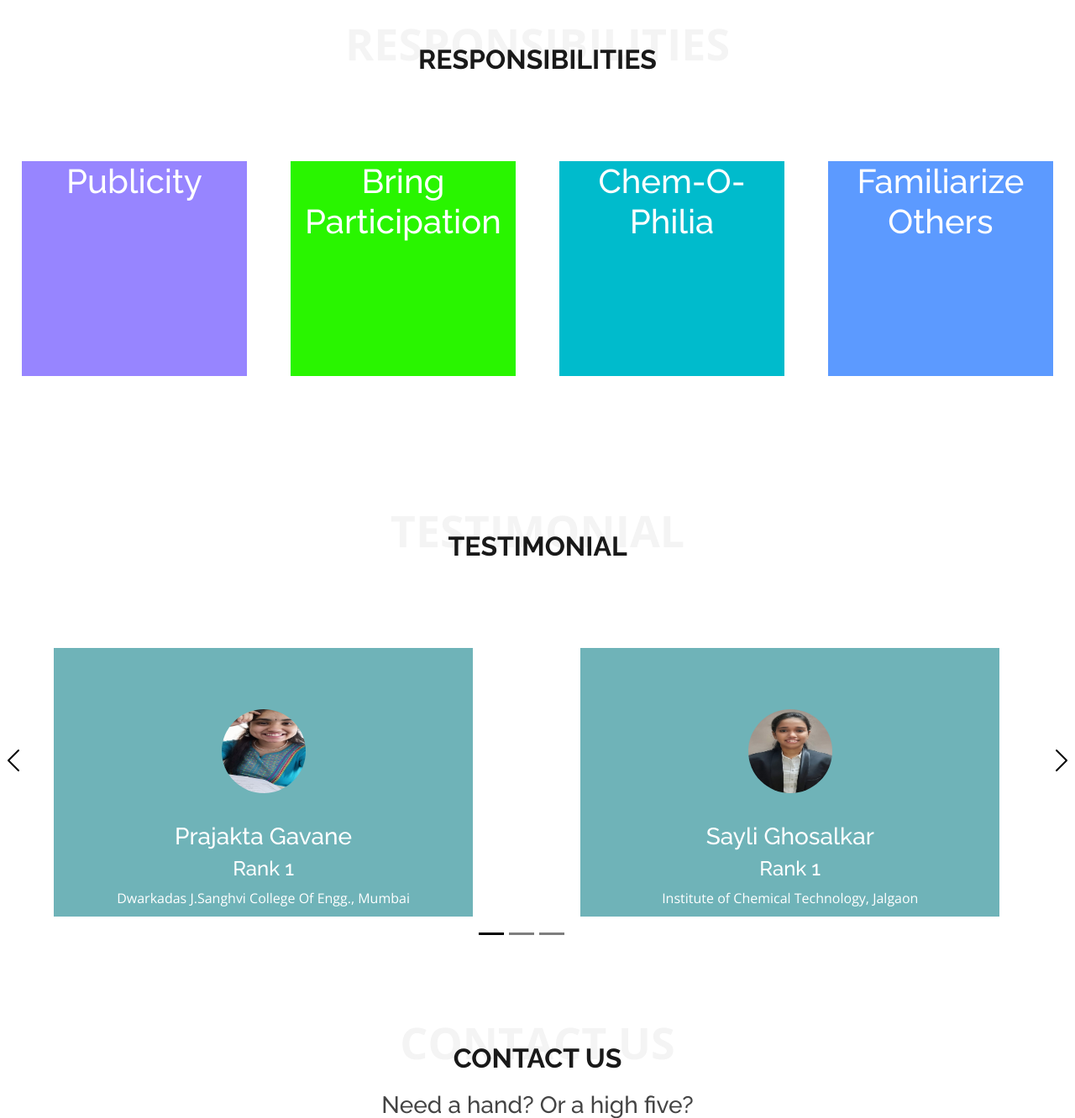
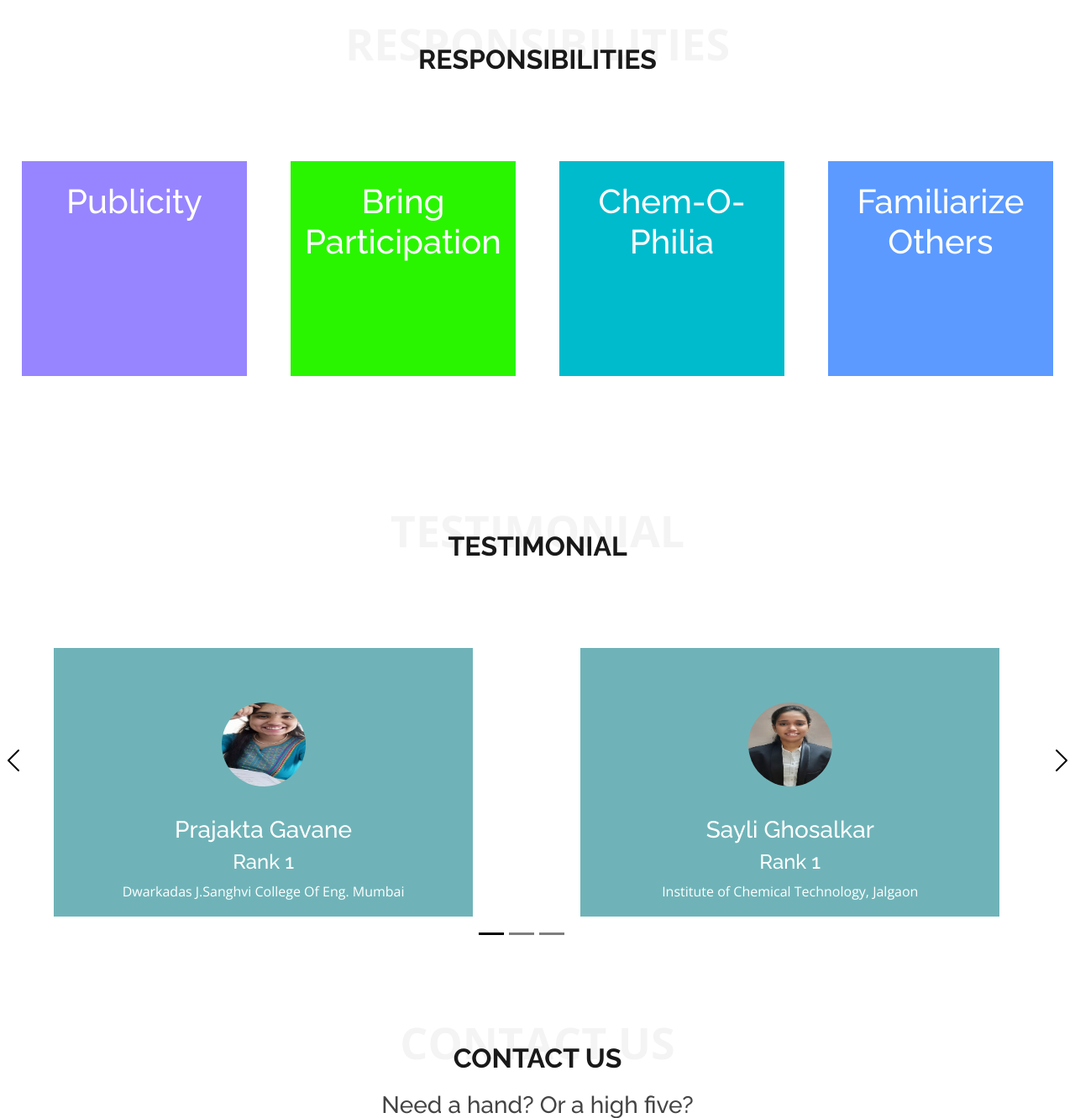
Before and after one commit to deepaktho/azeotropy_website, a Django app: page / in a window 1280 px wide. Shown: the part 3097-4429 px from the top of the page at 84% size. Run offline with Django 3.2, Linux system fonts and the light colour scheme; some libraries are stand-ins or nearby versions.

Commit message:
Update index.html

```diff
--- a/backend/azweb/Template/index.html
+++ b/backend/azweb/Template/index.html
@@ -334,6 +334,7 @@
           <div class="flip-card">
             <div class="flip-card-inner">
               <div class="flip-card-front duty4">
+                <br>
                 <h1>Publicity</h1>
                 <div class="icon">
                   <lord-icon src="https://cdn.lordicon.com/eszyyflr.json" trigger="loop"
@@ -361,6 +362,7 @@
           <div class="flip-card">
             <div class="flip-card-inner">
               <div class="flip-card-front duty1">
+                <br>
                 <h1>Bring Participation</h1>
                 <div class="icon">
                   <lord-icon src="https://cdn.lordicon.com/uukerzzv.json" trigger="loop"
@@ -383,6 +385,7 @@
           <div class="flip-card">
             <div class="flip-card-inner">
               <div class="flip-card-front duty2">
+                <br>
                 <h1>Chem-O-Philia</h1>
                 <div class="icon">
                   <lord-icon src="https://cdn.lordicon.com/ssdupzsv.json" trigger="loop"
@@ -404,6 +407,7 @@
           <div class="flip-card">
             <div class="flip-card-inner">
               <div class="flip-card-front duty3">
+                <br>
                 <h1>Familiarize Others</h1>
                 <div class="icon">
                   <lord-icon src="https://cdn.lordicon.com/zpxybbhl.json" trigger="loop"
@@ -455,7 +459,7 @@
                         <img src="{% static 'assets/img/team/rank1.jpeg' %}" alt="">
                         <h3>Prajakta Gavane</h3>
                         <h4>Rank 1</h4>
-                        <span>Dwarkadas J.Sanghvi College Of Engg., Mumbai</span>
+                       <p>Dwarkadas J.Sanghvi College Of Eng. Mumbai</p>
                       </div>
                       <div class="flip-card-back">
 
@@ -474,7 +478,7 @@
                         <img src="{% static 'assets/img/team/sayli_1.jpeg' %}" alt="">
                         <h3>Sayli Ghosalkar</h3>
                         <h4>Rank 1</h4>
-                        <span> Institute of Chemical Technology, Jalgaon</span>
+                      <p> Institute of Chemical Technology, Jalgaon</p>
                       </div>
                       <div class="flip-card-back">
 
@@ -507,7 +511,7 @@
                         <img src="{% static 'assets/img/team/priyanka_2.jpeg' %}" alt="">
                         <h3>Priyanka Shinde</h3>
                         <h4>Rank 2</h4>
-                        <span>K. K. Wagh College Of Engineering Education And Research, Nashik</span>
+                        <p>K. K. Wagh College Of Engineering Education And Research, Nashik</p>
                       </div>
                       <div class="flip-card-back">
 
@@ -526,8 +530,7 @@
                         <img src="{% static 'assets/img/team/vishaka_2.jpg' %}" alt="">
                         <h3>Vishakha Shinde</h3>
                         <h4>Rank 2</h4>
-                        <span>Tatya Saheb Kore Institute Of Engineering And Tech., Kolhapur
-                        </span>
+                       <p>Tatya Saheb Kore Institute Of Engineering And Tech. Kolhapur</p>
                       </div>
                       <div class="flip-card-back">
 
@@ -553,7 +556,7 @@
                         <img src="{% static 'assets/img/team/ashok_3.jpeg' %}" alt="">
                         <h3>Ashok Gaund </h3>
                         <h4>Rank 3</h4>
-                        <span>NIT Allahabad</span>
+                       <p>NIT Allahabad</p>
                       </div>
                       <div class="flip-card-back">
 
```
